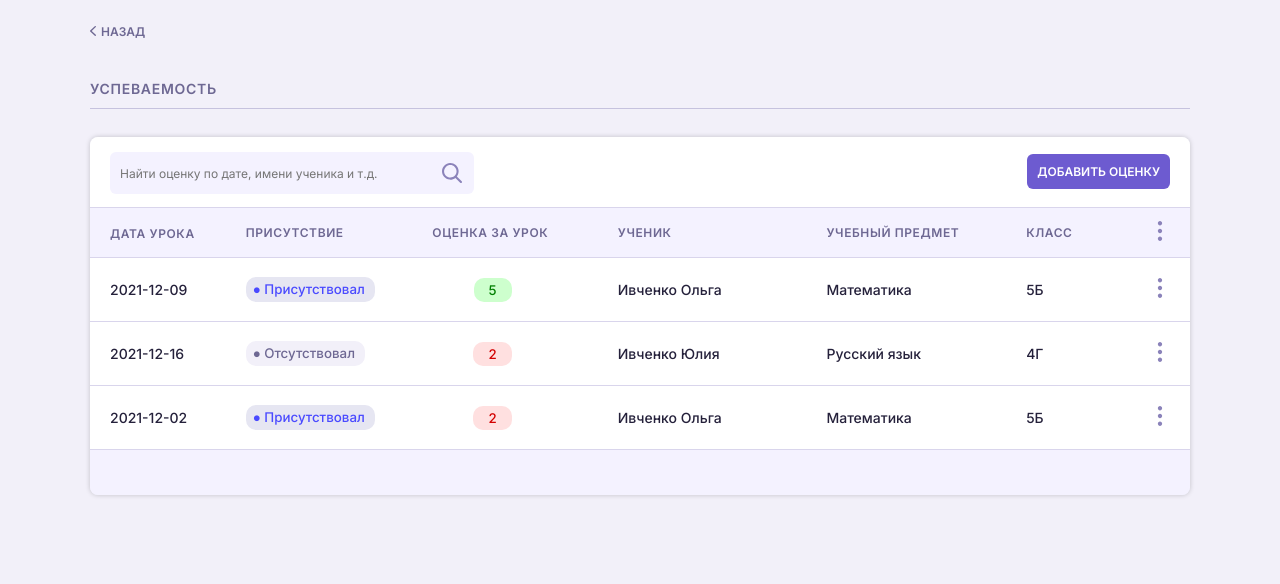
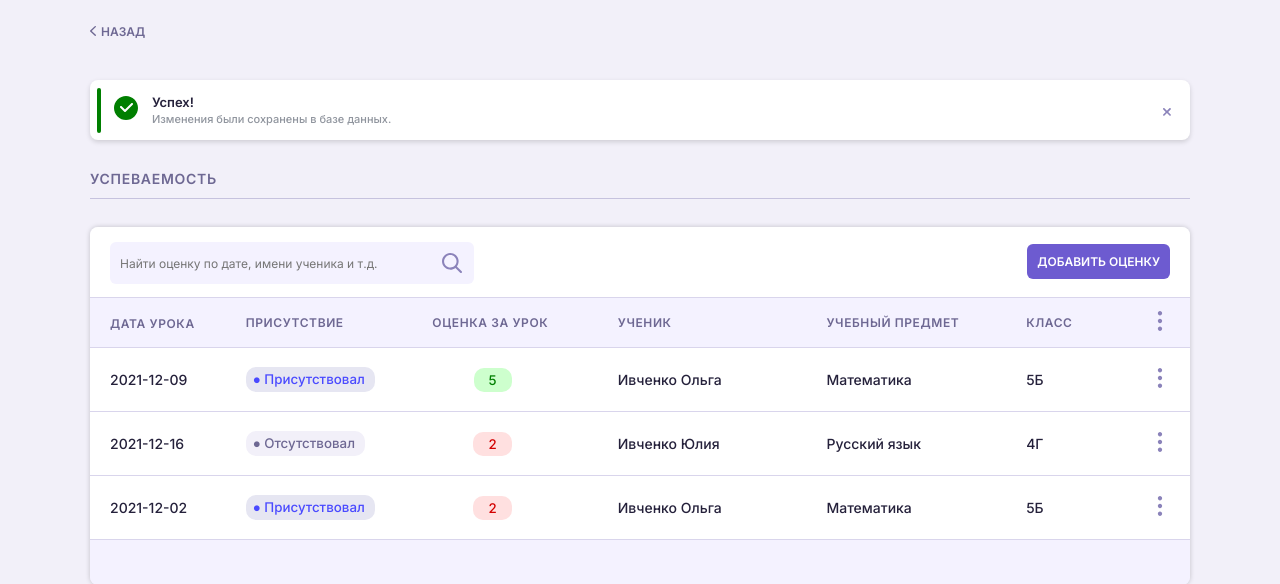
Before and after one commit to Eelyousha/school-website, a Django app: page /academicperfomance/False in a window 1280 px wide. Shown: the top 584 px of the page. Run offline with Django 4.2, Linux system fonts and the light colour scheme; data comes from the database, SQL or seed files in the repository; both versions use the stored data as it was after the commit.

Commit message:
Добавлены сообщения об ошибках и успехе сохранения.

```diff
--- a/NIR_UD/db_requests/academic_performance_requests.py
+++ b/NIR_UD/db_requests/academic_performance_requests.py
@@ -1,7 +1,7 @@
 from django.http import HttpResponseRedirect
 from django.shortcuts import render, redirect
 from django.views.decorators.csrf import csrf_exempt
-
+from ..views import academic_performance
 from ..models import *
 
 
--- a/NIR_UD/templates/NIR_UD/AcademicPerfomance.html
+++ b/NIR_UD/templates/NIR_UD/AcademicPerfomance.html
@@ -16,13 +16,32 @@
             <a href="{% url 'back' %}"><img src="../../../src/static/img/Vector.svg" alt="">Назад</a>
         </div>
         <div class="head">
-            {% if error == 'True' %}
-            <body onload="alert('Введённые данные неверны. Запись не будет добавлена.')">
-            <div class="error"><p>Проверьте введённые данные!</p></div>
-            </body>
-        {% endif %}
-            {% block name %}<p class="head_name">Успеваемость</p>{% endblock %}
-            <hr>
+            <div class="alert">
+                {% if error == 'True' %}
+                    <div class="error">
+                        <div class="color"></div>
+                        <img src="../../../src/static/img/error-svgrepo-com%201.svg" alt="">
+                        <div class="error_about">
+                            <p>Запись не была сохранена</p>
+                            <p>Проверьте введённые данные и повторите попытку.</p>
+                        </div>
+                        <div class="close_alert"><img src="../../../src/static/img/Close_alert.svg" alt="" height="8px"></div>
+                    </div>
+                {% endif %}
+                {% if error == 'False' %}
+                    <div class="success-alert">
+                    <div class="color-success"></div>
+                    <div class="icon"><img src="../../../src/static/img/success-svgrepo-com.svg" alt=""></div>
+                    <div class="success_about">
+                        <p>Успех!</p>
+                        <p>Изменения были сохранены в базе данных.</p>
+                    </div>
+                    <div class="close_alert"><img src="../../../src/static/img/Close_alert.svg" alt="" height="8px"></div>
+                {% endif %}
+                </div>
+                {% block name %}<p class="head_name">Успеваемость</p>{% endblock %}
+                <hr>
+            </div>
         </div>
         <div class="table">
             {% block head %}
@@ -186,6 +205,15 @@
 
     {% block script %}
         <script src="https://ajax.googleapis.com/ajax/libs/jquery/3.5.1/jquery.min.js"></script>
+        <script>
+            $(function () {
+                $('.close_alert').click(function () {
+                    $('.error').addClass('error-disable');
+                    $('.success-alert').css('display', 'none')
+                });
+            });
+        </script>
+        {#    Скрипт для модального окна добавления    #}
         <script>$(function () {
             $('.add_button').click(function () {
                 $('#modal-add').addClass('modal_active');
--- a/NIR_UD/templates/NIR_UD/search_results_acper.html
+++ b/NIR_UD/templates/NIR_UD/search_results_acper.html
@@ -6,7 +6,7 @@
     <link rel="stylesheet" href="../../../src/static/css/base.css">
 {% endblock %}
 
-{% block name %}<p>Результат поиска</p>{% endblock %}
+{% block name %}<p class="head_name">Результат поиска</p>{% endblock %}
 
 {% block head %}
     {% block search %} {% endblock %}
--- a/src/static/css/base.css
+++ b/src/static/css/base.css
@@ -26,13 +26,104 @@ body {
 }
 
 .error {
+    display: flex;
+    align-items: center;
+    justify-content: left;
+    background-color: white;
+    height: 60px;
+    box-shadow: 0px 2px 5px rgba(0, 0, 0, 0.15);
+    border-radius: 8px;
+    position: relative;
+    margin-bottom: 30px;
+}
+
+.error-disable {
+    display: none;
+}
+
+.color {
+    background-color: #D30000;
+    height: 45px;
+    width: 4px;
+    border-radius: 100px;
+    margin: 0px 13px 0px 7px;
+}
+
+.error img {
+    margin-right: 14px;
+}
+
+.error p {
     font-family: 'Inter', sans-serif;
-    color: #D30000;
-    text-transform: uppercase;
-    letter-spacing: 0.05em;
-    font-size: 14px;
+}
+
+.error p:first-child {
+    color: #25213B;
+    font-size: 13px;
     font-weight: 600;
-    margin: 0;
+    margin: 0px 0px 2px 0px;
+}
+
+.error p:nth-child(2) {
+    color: #90959E;
+    font-size: 11px;
+    font-weight: 500;
+    margin: 0px;
+}
+
+.close_alert {
+    position: absolute;
+    right: 0;
+    cursor: pointer;
+    padding-right: 5px;
+}
+
+.success-alert {
+    display: flex;
+    align-items: center;
+    justify-content: left;
+    background-color: white;
+    height: 60px;
+    box-shadow: 0px 2px 5px rgba(0, 0, 0, 0.15);
+    border-radius: 8px;
+    position: relative;
+    margin-bottom: 30px;
+}
+
+.color-success {
+    background-color: #007F00;
+    height: 45px;
+    width: 4px;
+    border-radius: 100px;
+    margin: 0px 13px 0px 7px;
+}
+
+.success-alert img {
+    margin-right: 14px;
+}
+
+.icon img{
+    height: 24px;
+    width: 24px;
+    color: #007F00;
+}
+
+.success-alert p {
+    font-family: 'Inter', sans-serif;
+}
+
+.success-alert p:first-child {
+    color: #25213B;
+    font-size: 13px;
+    font-weight: 600;
+    margin: 0px 0px 2px 0px;
+}
+
+.success-alert p:nth-child(2) {
+    color: #90959E;
+    font-size: 11px;
+    font-weight: 500;
+    margin: 0px;
 }
 
 .head_name {
@@ -276,6 +367,21 @@ th:nth-child(8) {
     border-radius: 6px;
     padding: 5px;
     pointer: cursor;
+}
+
+.dropdown-form-hidden {
+    display: none;
+    position: absolute;
+    z-index: 100;
+    box-shadow: 0px 5px 15px rgba(0, 0, 0, 0.2);
+}
+
+.dropdown-form:active .dropdown-form-hidden {
+    display: block;
+}
+
+.dropdown-form-hidden:hover {
+    display: block;
 }
 
 /* Links inside the dropdown */
```
Also changed, not shown: db.sqlite3, src/static/img/Close_alert.svg (added), src/static/img/error-svgrepo-com 1.svg (added), src/static/img/success-svgrepo-com.svg (added).
